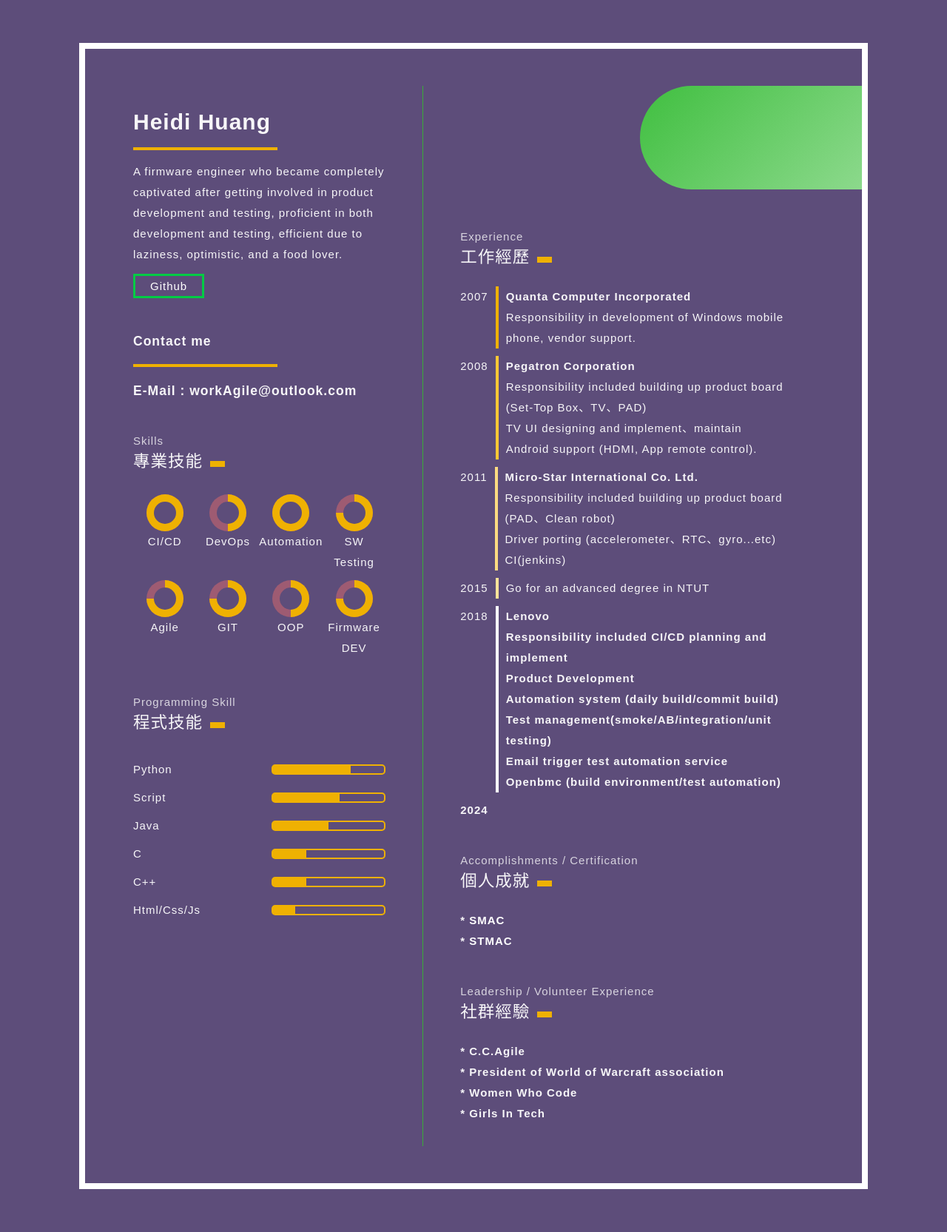
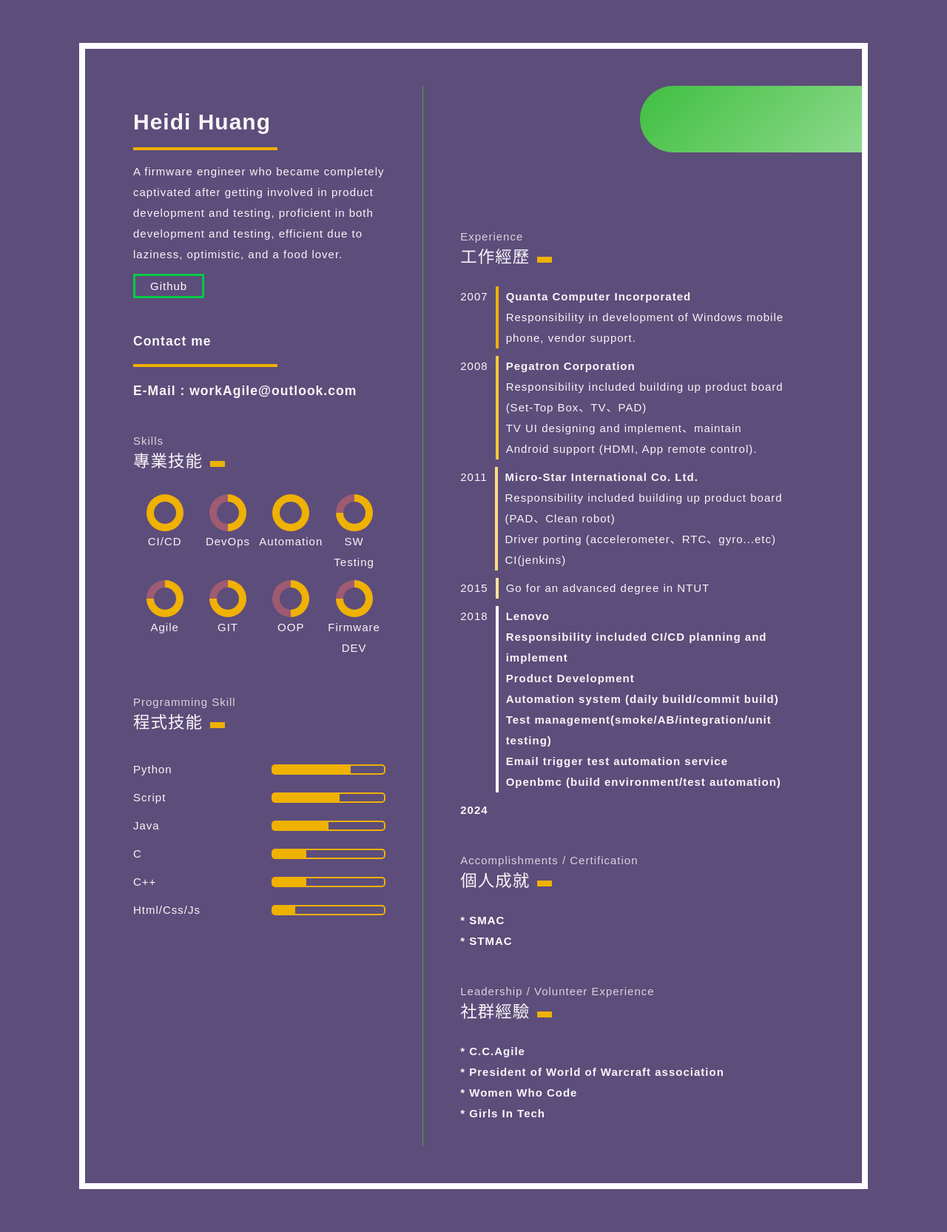
Before and after one commit to gitmaruneko/gitmaruneko.github.io, a Jekyll site: the page personal.html, which Jekyll copies as it is, in a window 1280 px wide. Shown: the whole page at 74% size. Built offline with Jekyll 4.4.1, drawn with Linux system fonts in a browser that asks for light colours.

```diff
--- a/assets/css/style_personal.css
+++ b/assets/css/style_personal.css
@@ -86,7 +86,7 @@
 
 .decoration{
   width: 300px;
-  height: 140px;
+  height: 90px;
   background: linear-gradient(135deg,#40bf40,#8cd98c);
   border-radius: 70px 0px 0px 70px;
   position: absolute;
```
